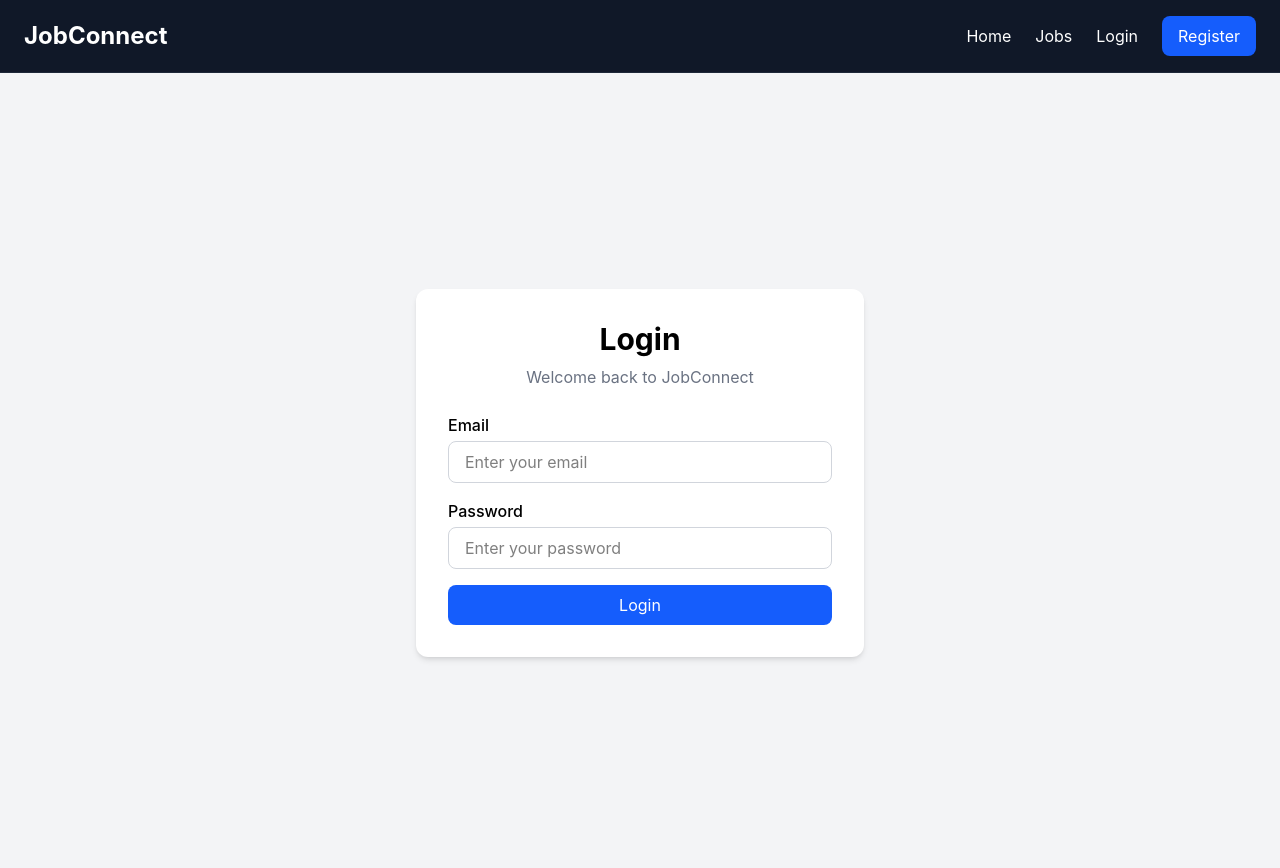
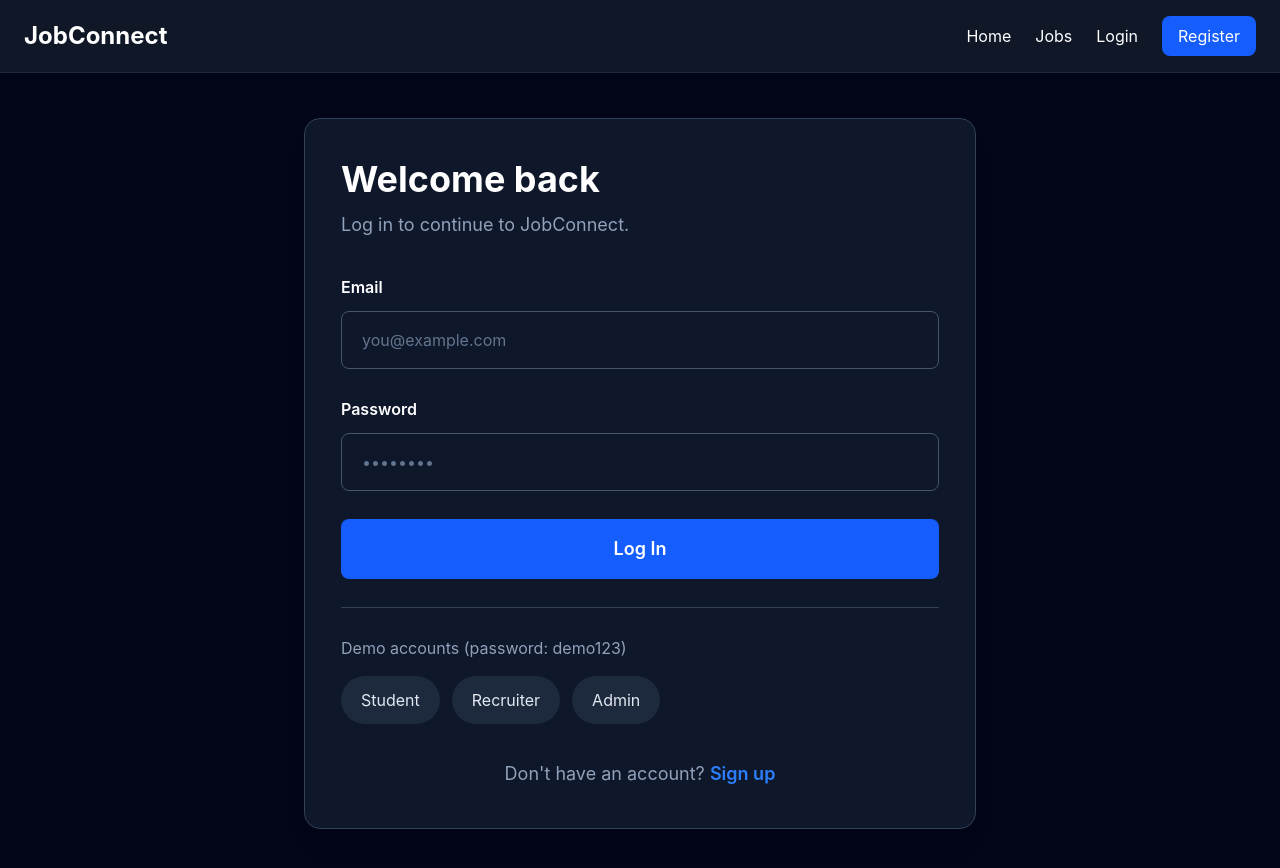
Before and after one commit to KajalKumari-2404/major-project, a React (Vite) app in the folder major-project/: page /login in a window 1280 px wide. Shown: the top 868 px of the page. Built offline with nearby package versions, Linux system fonts and the light colour scheme; no server answers.

Commit message:
Updated login page UI

```diff
--- a/major-project/src/pages/auth/Login.jsx
+++ b/major-project/src/pages/auth/Login.jsx
@@ -3,26 +3,17 @@ import { useNavigate } from "react-router-dom";
 import api from "../../api/axios";
 import { useAuth } from "../../store/AuthContext";
 
-const Login = () => {
-
+function Login() {
   const navigate = useNavigate();
-
-  const { setUser } = useAuth();
+  const { getProfile } = useAuth();
 
   const [email, setEmail] = useState("");
   const [password, setPassword] = useState("");
 
-  const [error, setError] = useState("");
-  const [loading, setLoading] = useState(false);
-
-  const handleSubmit = async (e) => {
+  const handleLogin = async (e) => {
     e.preventDefault();
 
-    setError("");
-
     try {
-      setLoading(true);
-
       const response = await api.post("/auth/login", {
         email,
         password,
@@ -30,104 +21,128 @@ const Login = () => {
 
       console.log("Login response:", response.data);
 
-      // Get logged-in user profile
-      const profileResponse = await api.get("/auth/profile");
+      await getProfile();
 
-      const loggedInUser = profileResponse.data.user;
-
-      console.log("Logged in user:", loggedInUser);
-
-      // Update AuthContext
-      setUser(loggedInUser);
-
-      // Redirect according to role
-      if (loggedInUser.role === "student") {
-        navigate("/student/dashboard");
-      } else if (loggedInUser.role === "recruiter") {
-        navigate("/recruiter/dashboard");
-      } else if (loggedInUser.role === "admin") {
-        navigate("/admin/dashboard");
-      } else {
-        navigate("/");
-      }
+      navigate("/");
     } catch (error) {
       console.error(
         "Login error:",
         error.response?.data || error.message
       );
-
-      setError(
-        error.response?.data?.message || "Login failed"
-      );
-    } finally {
-      setLoading(false);
     }
   };
 
   return (
-    <div className="min-h-screen bg-gray-100 flex items-center justify-center px-4">
-      <div className="w-full max-w-md bg-white p-8 rounded-xl shadow-md">
+    <div className="min-h-screen bg-slate-950 flex items-center justify-center px-6 py-10">
+      <div className="w-full max-w-2xl bg-slate-900 border border-slate-700 rounded-2xl px-9 py-10 shadow-xl">
 
-        <h1 className="text-3xl font-bold text-center mb-2">
-          Login
-        </h1>
+        {/* Header */}
+        <div className="mb-9">
+          <h1 className="text-4xl font-bold text-white">
+            Welcome back
+          </h1>
 
-        <p className="text-gray-500 text-center mb-6">
-          Welcome back to JobConnect
-        </p>
+          <p className="text-slate-400 text-lg mt-3">
+            Log in to continue to JobConnect.
+          </p>
+        </div>
 
-        {error && (
-          <div className="mb-4 p-3 bg-red-100 text-red-600 rounded-lg">
-            {error}
-          </div>
-        )}
-
-        <form onSubmit={handleSubmit} className="space-y-4">
+        {/* Form */}
+        <form onSubmit={handleLogin} className="space-y-7">
 
           {/* Email */}
           <div>
-            <label className="block mb-1 font-medium">
+            <label className="block text-white font-semibold mb-3">
               Email
             </label>
 
             <input
               type="email"
-              placeholder="Enter your email"
+              placeholder="you@example.com"
               value={email}
               onChange={(e) => setEmail(e.target.value)}
               required
-              className="w-full border border-gray-300 rounded-lg px-4 py-2 focus:outline-none focus:ring-2 focus:ring-blue-500"
+              className="w-full bg-slate-900 border border-slate-600 text-white placeholder-slate-500 rounded-lg px-5 py-4 outline-none focus:border-blue-500 focus:ring-1 focus:ring-blue-500"
             />
           </div>
 
           {/* Password */}
           <div>
-            <label className="block mb-1 font-medium">
+            <label className="block text-white font-semibold mb-3">
               Password
             </label>
 
             <input
               type="password"
-              placeholder="Enter your password"
+              placeholder="••••••••"
               value={password}
               onChange={(e) => setPassword(e.target.value)}
               required
-              className="w-full border border-gray-300 rounded-lg px-4 py-2 focus:outline-none focus:ring-2 focus:ring-blue-500"
+              className="w-full bg-slate-900 border border-slate-600 text-white placeholder-slate-500 rounded-lg px-5 py-4 outline-none focus:border-blue-500 focus:ring-1 focus:ring-blue-500"
             />
           </div>
 
+          {/* Login */}
           <button
             type="submit"
-            disabled={loading}
-            className="w-full bg-blue-600 text-white py-2 rounded-lg hover:bg-blue-700 transition disabled:opacity-50"
+            className="w-full bg-blue-600 hover:bg-blue-700 text-white font-semibold text-lg py-4 rounded-lg transition"
           >
-            {loading ? "Logging in..." : "Login"}
+            Log In
           </button>
+        </form>
 
-        </form>
+        {/* Demo Accounts */}
+        <div className="border-t border-slate-700 mt-7 pt-7">
+          <p className="text-slate-400 mb-4">
+            Demo accounts (password: demo123)
+          </p>
+
+          <div className="flex flex-wrap gap-3">
+
+            <button
+              type="button"
+              onClick={() => setEmail("student@jobconnect.com")}
+              className="bg-slate-800 hover:bg-slate-700 text-slate-200 px-5 py-3 rounded-full"
+            >
+              Student
+            </button>
+
+            <button
+              type="button"
+              onClick={() => setEmail("recruiter@jobconnect.com")}
+              className="bg-slate-800 hover:bg-slate-700 text-slate-200 px-5 py-3 rounded-full"
+            >
+              Recruiter
+            </button>
+
+            <button
+              type="button"
+              onClick={() => setEmail("admin@jobconnect.com")}
+              className="bg-slate-800 hover:bg-slate-700 text-slate-200 px-5 py-3 rounded-full"
+            >
+              Admin
+            </button>
+
+          </div>
+        </div>
+
+        {/* Sign Up */}
+        <div className="text-center mt-9">
+          <p className="text-slate-400 text-lg">
+            Don't have an account?{" "}
+            <button
+              type="button"
+              onClick={() => navigate("/register")}
+              className="text-blue-500 hover:text-blue-400 font-semibold"
+            >
+              Sign up
+            </button>
+          </p>
+        </div>
+
       </div>
     </div>
   );
-};
+}
 
 export default Login;
```
